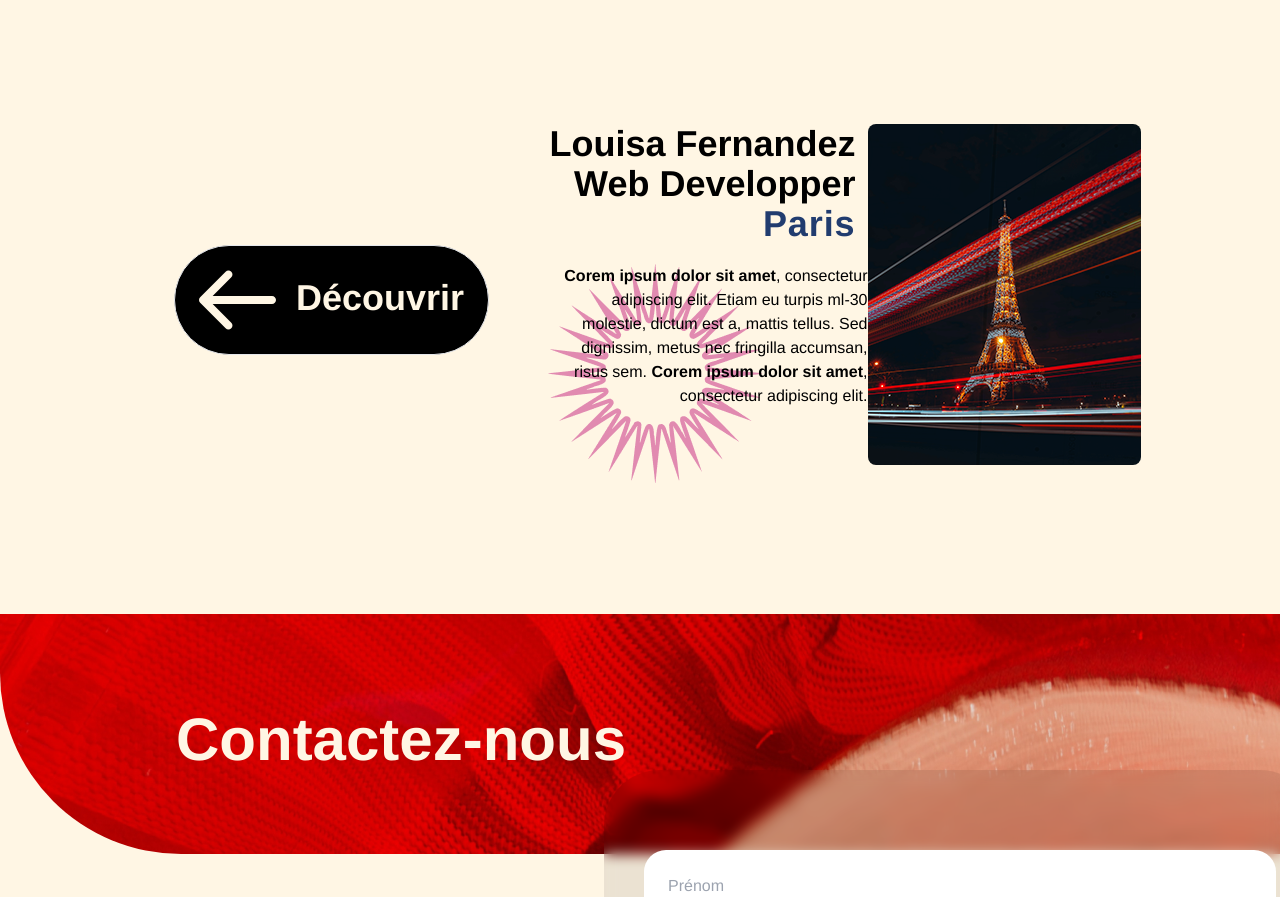
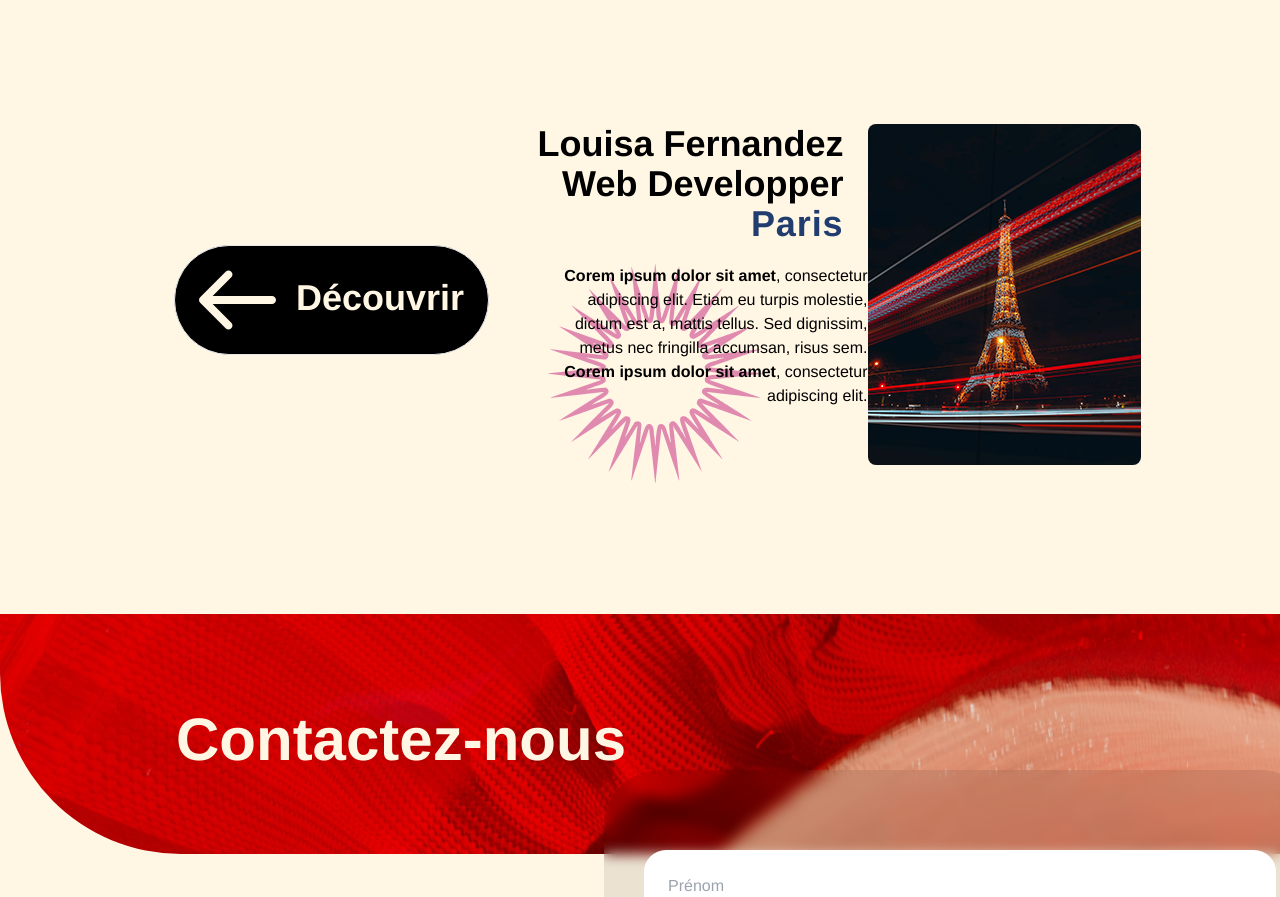
Before and after one commit to franzhopp/v3q, a React (Vite) app: page / in a window 1280 px wide. Shown: the part 4560-5457 px from the top of the page. Built offline with nearby package versions, Linux system fonts and the light colour scheme; a web font is replaced by a local one.

Commit message:
[ADD] svg agency

```diff
--- a/src/Components/Section/section-team.jsx
+++ b/src/Components/Section/section-team.jsx
@@ -159,7 +159,7 @@ const SectionTeam = () => {
                     </div>
 
                     <div className="flex flex-col">
-                      <div className="text-black text-right mb-5 mr-10 sm:mr-0">
+                      <div className="text-black text-right mb-5 mr-10 sm:mr-3">
                         <p className="text-4xl font-extrabold">
                           Louisa Fernandez
                         </p>
@@ -182,7 +182,7 @@ const SectionTeam = () => {
                           <span className="font-extrabold">
                             Corem ipsum dolor sit amet
                           </span>
-                          , consectetur adipiscing elit. Etiam eu turpis ml-30
+                          , consectetur adipiscing elit. Etiam eu turpis
                           molestie, dictum est a, mattis tellus. Sed dignissim,
                           metus nec fringilla accumsan, risus sem.{" "}
                           <span className="font-extrabold">
```
